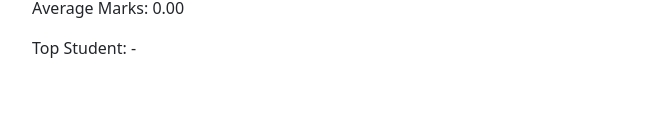
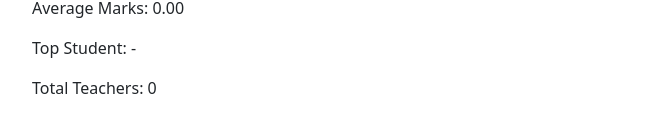
Before and after one commit to CindyRodrigues/school-management-frontend, a React (Vite) app: page /school in a window 1280 px wide. Shown: the part 220-352 px from the top of the page, without its empty margins (50-701 px from the left). Built offline with nearby package versions, Linux system fonts and the light colour scheme; no server answers.

Commit message:
feat: add teachers details to school view

```diff
--- a/src/features/school/SchoolView.jsx
+++ b/src/features/school/SchoolView.jsx
@@ -3,14 +3,17 @@ import { useDispatch, useSelector } from "react-redux"
 import Header from "../../components/Header"
 import { updateSchoolStats, setTopStudent } from "./schoolSlice"
 import { fetchStudents } from "../students/studentsSlice"
+import { fetchTeachers } from "../teachers/teachersSlice"
 
 const SchoolView = () => {
     const dispatch = useDispatch()
     const { students } = useSelector((state) => state.students)
+    const { teachers } = useSelector((state) => state.teachers)
     const { schoolStatistics, topPerformingStudent } = useSelector((state) => state.school)
 
     useEffect(() => {
         dispatch(fetchStudents())
+        dispatch(fetchTeachers())
     }, [dispatch])
 
     useEffect(() => {
@@ -18,9 +21,10 @@ const SchoolView = () => {
         const averageAttendance = totalStudents > 0 ? students.reduce((sum, student) => sum + (student.attendance || 0), 0) / totalStudents : 0
         const averageMarks = totalStudents > 0 ? students.reduce((sum, student) => sum + (student.marks || 0), 0) / totalStudents : 0
         const topStudent = totalStudents > 0 ? students.reduce((topPerformingStudent, student) => (student.marks || 0) > (topPerformingStudent?.marks || 0) ? student : topPerformingStudent , {}) : {}
-        dispatch(updateSchoolStats({ totalStudents, averageAttendance, averageMarks, topStudent }))
+        const totalTeachers = teachers.length
+        dispatch(updateSchoolStats({ totalStudents, averageAttendance, averageMarks, topStudent, totalTeachers }))
         dispatch(setTopStudent(topStudent))
-    }, [students, dispatch])
+    }, [students, teachers, dispatch])
 
     return (
         <div>
@@ -31,6 +35,7 @@ const SchoolView = () => {
                 <p>Average Attendance: {schoolStatistics.averageAttendance?.toFixed(2) || 0}</p>
                 <p>Average Marks: {schoolStatistics.averageMarks?.toFixed(2) || 0}</p>
                 <p>Top Student: {topPerformingStudent?.name || "-"}</p>
+                <p>Total Teachers: {schoolStatistics.totalTeachers}</p>
             </main>
         </div>
     )
```
